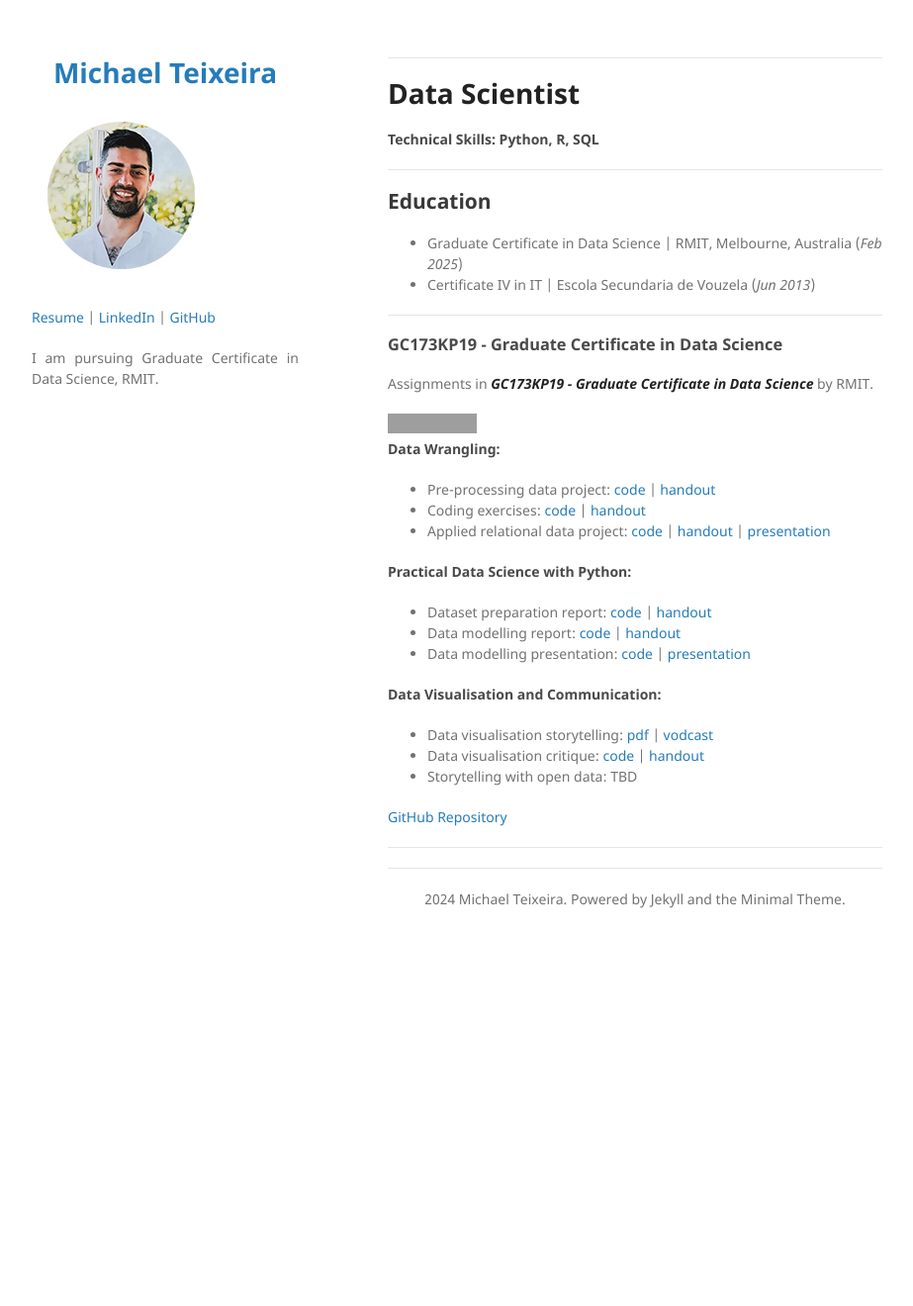
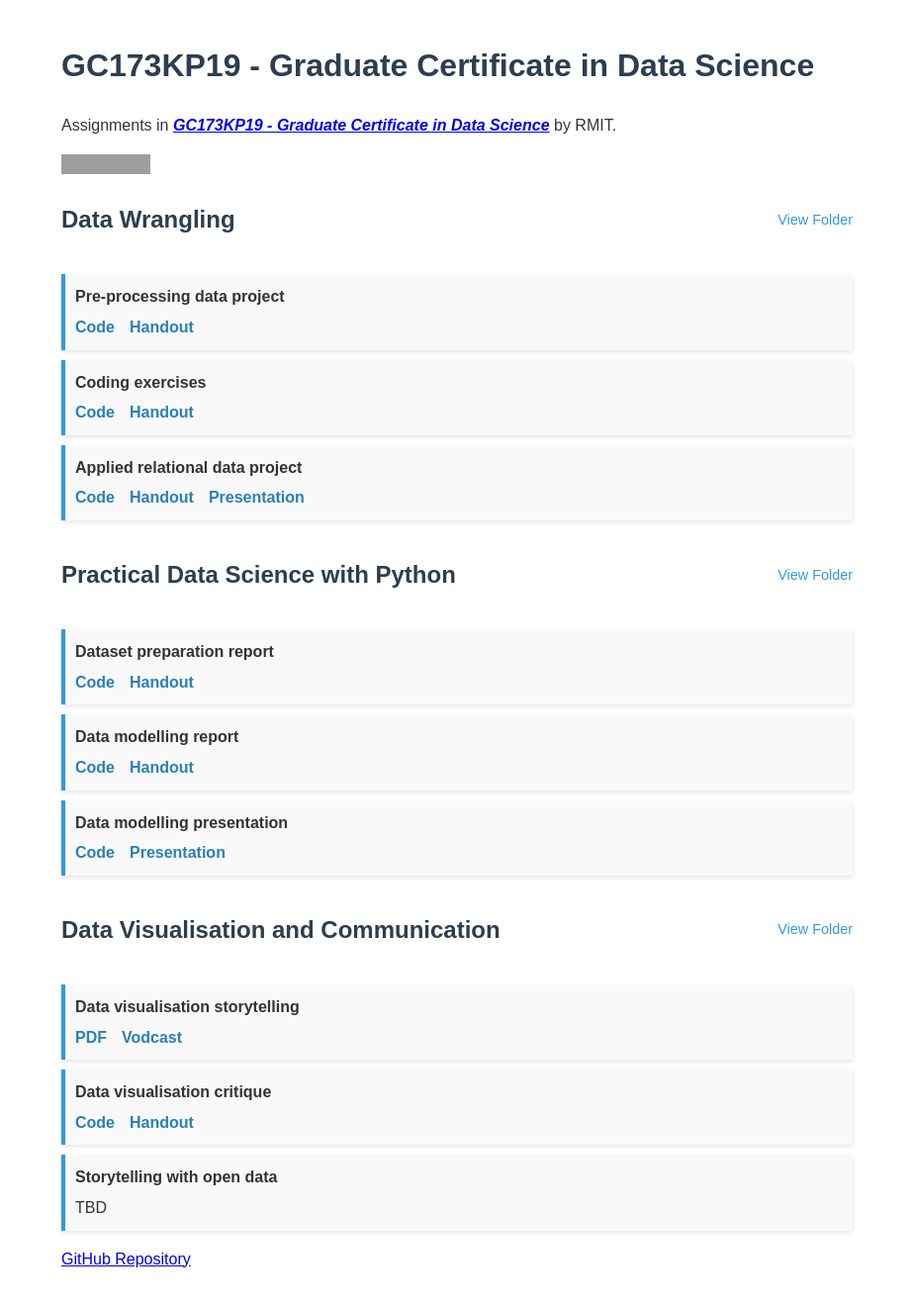
Before and after one commit to Tex30/Portfolio, a Jekyll site: the page index.html, which Jekyll copies as it is, in a window 1280 px wide and 1321 px high. Shown: the whole window at 99% size, without its empty margins (178-1101 px from the left). Built offline with Jekyll 4.4.1, drawn with Linux system fonts in a browser that asks for light colours; grey boxes are pictures that could not be loaded.

Commit message:
updated repo

```diff
--- a/index.html
+++ b/index.html
@@ -1,88 +1,155 @@
----
-layout: default
-title: Michael Teixeira - Data Scientist Portfolio
----
-<!-- Google tag (gtag.js) -->
-<script async src="https://www.googletagmanager.com/gtag/js?id=G-6MB61WNNMV"></script>
-<script>
-  window.dataLayer = window.dataLayer || [];
-  function gtag(){dataLayer.push(arguments);}
-  gtag('js', new Date());
-  gtag('config', 'G-6MB61WNNMV');
-</script>
+<!DOCTYPE html>
+<html lang="en">
+<head>
+    <meta charset="UTF-8">
+    <title>Graduate Certificate in Data Science</title>
+    <style>
+        body {
+            font-family: Arial, sans-serif;
+            line-height: 1.6;
+            max-width: 800px;
+            margin: 0 auto;
+            padding: 20px;
+            color: #333;
+        }
+        h1, h2 {
+            color: #2c3e50;
+        }
+        .section-header {
+            display: flex;
+            align-items: center;
+            justify-content: space-between;
+            margin-bottom: 10px;
+        }
+        .section-header a {
+            text-decoration: none;
+            color: #3498db;
+            font-size: 0.9em;
+        }
+        ul {
+            list-style-type: none;
+            padding-left: 0;
+        }
+        li {
+            background-color: #f9f9f9;
+            border-left: 4px solid #3498db;
+            padding: 10px;
+            margin-bottom: 10px;
+            box-shadow: 0 2px 5px rgba(0,0,0,0.1);
+        }
+        .links {
+            display: flex;
+            gap: 15px;
+            margin-top: 5px;
+        }
+        .links a {
+            text-decoration: none;
+            color: #2980b9;
+            font-weight: bold;
+        }
+        .links a:hover {
+            text-decoration: underline;
+        }
+        .presentation-link {
+            color: #27ae60;
+        }
+    </style>
+</head>
+<body>
+    <h1>GC173KP19 - Graduate Certificate in Data Science</h1>
 
-<hr>
+    <p>Assignments in <a href="https://studyonline.rmit.edu.au/online-programs/graduate-certificate-data-science"><strong><em>GC173KP19 - Graduate Certificate in Data Science</em></strong></a> by RMIT.</p>
 
-<h1>Data Scientist</h1>
+    <a href="https://github.com/Tex30/Graduate-Certificate-in-Data-Science/" target="_blank">
+        <img src="https://img.shields.io/badge/GitHub-View_on_GitHub-blue?logo=GitHub" alt="View on GitHub">
+    </a>
 
-<h4>Technical Skills: Python, R, SQL</h4>
-
-<hr>
-
-<h2>Education</h2>
-<ul>
-    <li>Graduate Certificate in Data Science | RMIT, Melbourne, Australia (<em>Feb 2025</em>)</li>
-    <li>Certificate IV in IT | Escola Secundaria de Vouzela (<em>Jun 2013</em>)</li>
-</ul>
-
-<hr>
-
-<h3>GC173KP19 - Graduate Certificate in Data Science</h3>
-
-<p>Assignments in <a href="https://studyonline.rmit.edu.au/online-programs/graduate-certificate-data-science"><strong><em>GC173KP19 - Graduate Certificate in Data Science</em></strong></a> by RMIT.</p>
-
-<a href="https://github.com/Tex30/Graduate-Certificate-in-Data-Science/" target="_blank">
-    <img src="https://img.shields.io/badge/GitHub-View_on_GitHub-blue?logo=GitHub" alt="View on GitHub">
-</a>
-
-<h4>Data Wrangling:</h4>
+    <div class="section-header">
+        <h2>Data Wrangling</h2>
+        <a href="posts/Data-Wrangling/">View Folder</a>
+    </div>
     <ul>
-        <li>Pre-processing data project: <a href="posts/Data-Wrangling/a1/MichaelTeixeiraAssignment1.html">code</a> | <a href="posts/Data-Wrangling/a1/MichaelTeixeiraS4133975.pdf">handout</a></li>
-        <li>Coding exercises: <a href="posts/Data-Wrangling/a2/MATH2405_Assignment_2.html">code</a> | <a href="posts/Data-Wrangling/a2/MichaelTeixeiraS4133975.pdf">handout</a></li>
-        <li>Applied relational data project:
-            <a href="posts/Data-Wrangling/a3/MATH2405_Assignment.html">code</a> |
-            <a href="posts/Data-Wrangling/a3/Michael%20Teixeira%20S4133975.pdf">handout</a> |
-            <a href="https://www.loom.com/share/09e8b3ec0782438ebd5ba8afc8db0248?sid=764b1c4c-f4a2-473d-9a54-faf9d25f6109">presentation</a>
+        <li>
+            <strong>Pre-processing data project</strong>
+            <div class="links">
+                <a href="posts/Data-Wrangling/a1/MichaelTeixeiraAssignment1.html">Code</a>
+                <a href="posts/Data-Wrangling/a1/MichaelTeixeiraS4133975.pdf">Handout</a>
+            </div>
+        </li>
+        <li>
+            <strong>Coding exercises</strong>
+            <div class="links">
+                <a href="posts/Data-Wrangling/a2/MATH2405_Assignment_2.html">Code</a>
+                <a href="posts/Data-Wrangling/a2/MichaelTeixeiraS4133975.pdf">Handout</a>
+            </div>
+        </li>
+        <li>
+            <strong>Applied relational data project</strong>
+            <div class="links">
+                <a href="posts/Data-Wrangling/a3/MATH2405_Assignment.html">Code</a>
+                <a href="posts/Data-Wrangling/a3/Michael%20Teixeira%20S4133975.pdf">Handout</a>
+                <a href="https://www.loom.com/share/09e8b3ec0782438ebd5ba8afc8db0248?sid=764b1c4c-f4a2-473d-9a54-faf9d25f6109" class="presentation-link">Presentation</a>
+            </div>
         </li>
     </ul>
 
-    <h4>Practical Data Science with Python:</h4>
+    <div class="section-header">
+        <h2>Practical Data Science with Python</h2>
+        <a href="posts/Practical-Data-Science-with-Python/">View Folder</a>
+    </div>
     <ul>
-        <li>Dataset preparation report:
-            <a href="posts/Practical-Data-Science-with-Python/a1/assignment1.html">code</a> |
-            <a href="posts/Practical-Data-Science-with-Python/a1/report.pdf">handout</a>
+        <li>
+            <strong>Dataset preparation report</strong>
+            <div class="links">
+                <a href="posts/Practical-Data-Science-with-Python/a1/assignment1.html">Code</a>
+                <a href="posts/Practical-Data-Science-with-Python/a1/report.pdf">Handout</a>
+            </div>
         </li>
-        <li>Data modelling report:
-            <a href="posts/Practical-Data-Science-with-Python/a2/Assignment2.html">code</a> |
-            <a href="posts/Practical-Data-Science-with-Python/a2/report.pdf">handout</a>
+        <li>
+            <strong>Data modelling report</strong>
+            <div class="links">
+                <a href="posts/Practical-Data-Science-with-Python/a2/Assignment2.html">Code</a>
+                <a href="posts/Practical-Data-Science-with-Python/a2/report.pdf">Handout</a>
+            </div>
         </li>
-        <li>Data modelling presentation:
-            <a href="posts/Practical-Data-Science-with-Python/a3/assignment3.html">code</a> |
-            <a href="https://drive.google.com/file/d/1pmHBuRym4nhtFVxYzLTfmvdDq8zkCqIL/view?usp=drive_link">presentation</a>
+        <li>
+            <strong>Data modelling presentation</strong>
+            <div class="links">
+                <a href="posts/Practical-Data-Science-with-Python/a3/assignment3.html">Code</a>
+                <a href="https://drive.google.com/file/d/1pmHBuRym4nhtFVxYzLTfmvdDq8zkCqIL/view?usp=drive_link" class="presentation-link">Presentation</a>
+            </div>
         </li>
     </ul>
 
-    <h4>Data Visualisation and Communication:</h4>
+    <div class="section-header">
+        <h2>Data Visualisation and Communication</h2>
+        <a href="posts/Data-Visualisation-and-Communication/">View Folder</a>
+    </div>
     <ul>
-        <li>Data visualisation storytelling:
-            <a href="https://github.com/Tex30/portfolio/posts/Data-Visualisation-and-Communication/a1/MichaelTeixeiraS4133975.pdf">pdf</a> |
-            <a href="https://rmiteduau-my.sharepoint.com/:v:/g/personal/s4133975_student_rmit_edu_au/EXHp8KUqKxVDhe38vbiXWtwByb8hVjNMZEf06sLzxKZGKA?nav=eyJyZWZlcnJhbEluZm8iOnsicmVmZXJyYWxBcHAiOiJPbmVEcml2ZUZvckJ1c2luZXNzIiwicmVmZXJyYWxBcHBQbGF0Zm9ybSI6IldlYiIsInJlZmVycmFsTW9kZSI6InZpZXciLCJyZWZlcnJhbFZpZXciOiJNeUZpbGVzTGlua0NvcHkifX0&e=Pgnpjl">vodcast</a>
+        <li>
+            <strong>Data visualisation storytelling</strong>
+            <div class="links">
+                <a href="posts/Data-Visualisation-and-Communication/a1/MichaelTeixeiraS4133975.pdf">PDF</a>
+                <a href="https://rmiteduau-my.sharepoint.com/:v:/g/personal/s4133975_student_rmit_edu_au/EXHp8KUqKxVDhe38vbiXWtwByb8hVjNMZEf06sLzxKZGKA?nav=eyJyZWZlcnJhbEluZm8iOnsicmVmZXJyYWxBcHAiOiJPbmVEcml2ZUZvckJ1c2luZXNzIiwicmVmZXJyYWxBcHBQbGF0Zm9ybSI6IldlYiIsInJlZmVycmFsTW9kZSI6InZpZXciLCJyZWZlcnJhbFZpZXciOiJNeUZpbGVzTGlua0NvcHkifX0&e=Pgnpjl" class="presentation-link">Vodcast</a>
+            </div>
         </li>
-        <li>Data visualisation critique:
-            <a href="posts/Data-Visualisation-and-Communication/a2/Assignment2.html">code</a> |
-            <a href="posts/Data-Visualisation-and-Communication/a2/MichaelTeixeiraS4133975.pdf">handout</a>
+        <li>
+            <strong>Data visualisation critique</strong>
+            <div class="links">
+                <a href="posts/Data-Visualisation-and-Communication/a2/Assignment2.html">Code</a>
+                <a href="posts/Data-Visualisation-and-Communication/a2/MichaelTeixeiraS4133975.pdf">Handout</a>
+            </div>
         </li>
-        <li>Storytelling with open data: TBD</li>
+        <li>
+            <strong>Storytelling with open data</strong>
+            <div class="links">
+                TBD
+            </div>
+        </li>
     </ul>
 
     <p>
         <a href="https://github.com/Tex30/Graduate-Certificate-in-Data-Science/">GitHub Repository</a>
     </p>
-
-<hr>
-
-
-
-<hr>
-
-<center>2024 Michael Teixeira. Powered by Jekyll and the Minimal Theme.</center>
+</body>
+</html>
```
